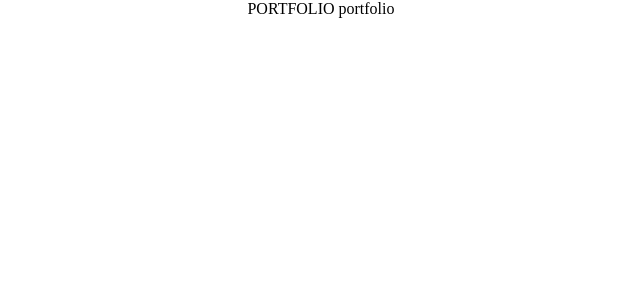
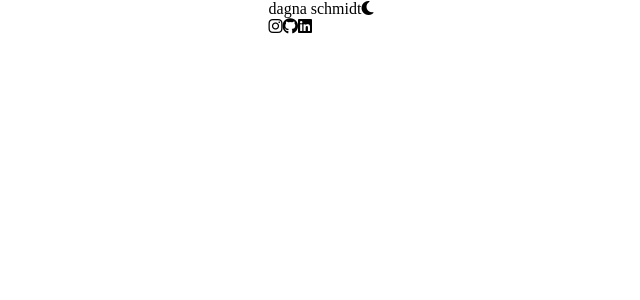
Before and after one commit to DagnaSchmidt/portfolio-v2, a React (Create React App) app: page / in a window 1280 px wide. Shown: the top 300 px of the page, without its empty margins (319-959 px from the left). Built offline with nearby package versions, Linux system fonts and the light colour scheme.

Commit message:
main jsx added

```diff
--- a/src/App.js
+++ b/src/App.js
@@ -1,11 +1,32 @@
 import React from 'react';
+import BtnLinks from './components/BtnLinks';
 import './styles/index.css';
 
 function App() {
   return (
     <div className="App">
-      PORTFOLIO
-      portfolio
+        <header className='header'>
+            <h1 className='header__logo'>
+                dagna schmidt
+            </h1>
+            <button className="btn-round header__btn">
+                <i className='fa-solid fa-moon'></i>
+            </button>
+            <div className='header__btns'>
+                <BtnLinks
+                    link="https://www.instagram.com/b.ardzo/"
+                    logo="fa-brands fa-instagram"
+                />
+                <BtnLinks
+                    link="https://github.com/DagnaSchmidt"
+                    logo="fa-brands fa-github"
+                />
+                <BtnLinks
+                    link="https://www.linkedin.com/in/dagna-schmidt-90ba37207/"
+                    logo="fa-brands fa-linkedin"
+                />
+            </div>
+        </header>
     </div>
   );
 }
--- /dev/null
+++ b/src/components/BtnLinks.js
@@ -0,0 +1,10 @@
+import React from "react"
+import '../styles/index.css';
+
+export default function BtnLinks(props) {
+    return (
+        <a href={props.link} target="_blank" className="btn-round">
+            <i className={props.logo}></i>
+        </a>
+    )
+}
--- a/src/styles/index.css
+++ b/src/styles/index.css
@@ -93,8 +93,4 @@ a, button, input, h1, h2, h3, h4, h5, h6, p {
 
 ul, li {
   list-style-type: none;
-}
-
-html {
-  scroll-behavior: smooth;
 }/*# sourceMappingURL=index.css.map */
--- a/src/styles/index.scss
+++ b/src/styles/index.scss
@@ -19,6 +19,3 @@ a, button, input, h1, h2, h3, h4, h5, h6, p {
 ul, li {
     list-style-type: none;
 }
-html {
-    scroll-behavior: smooth;
-}
```
Also changed, not shown: 1 other file (tests, documents, lock files or other folders).
